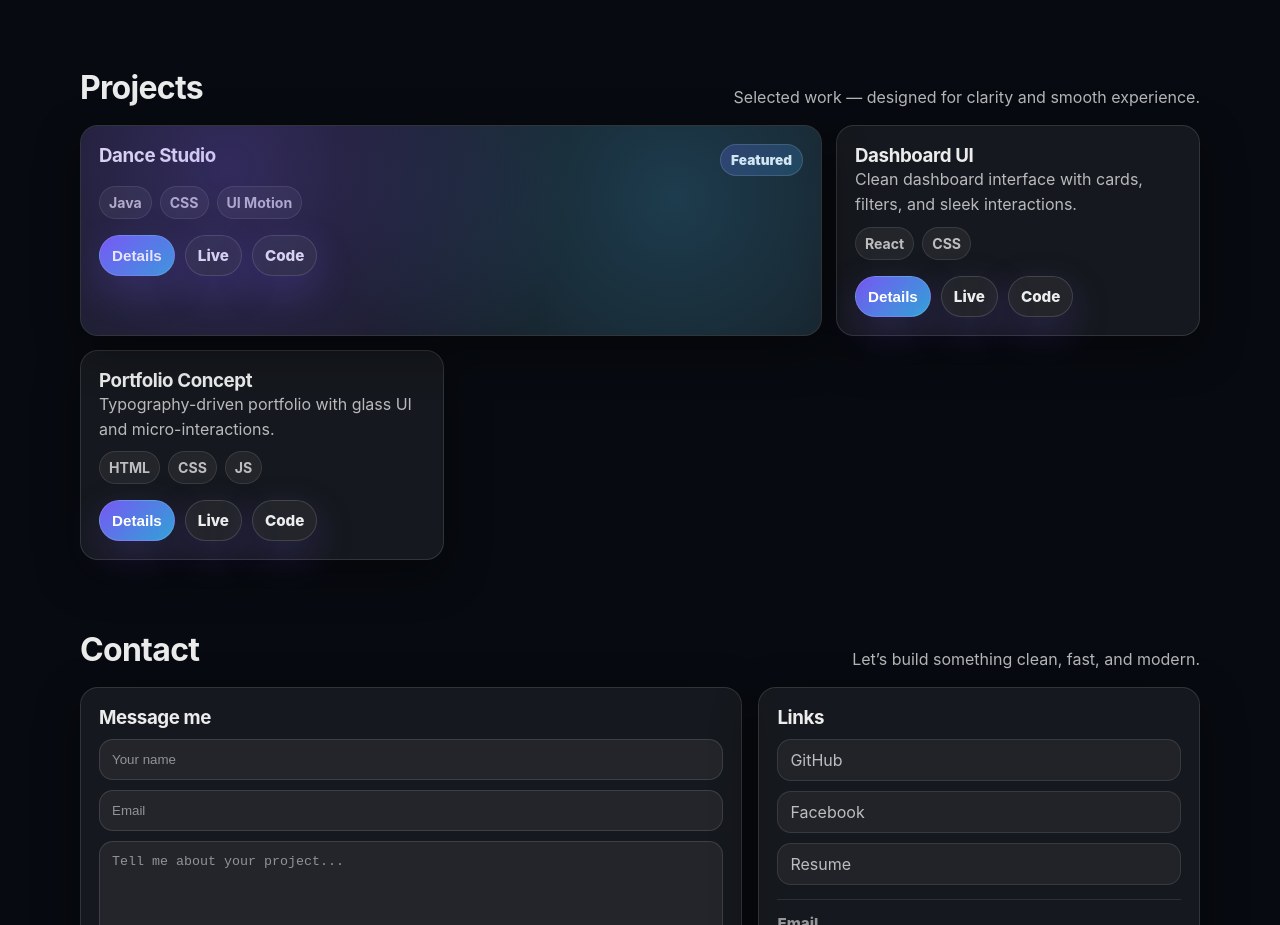
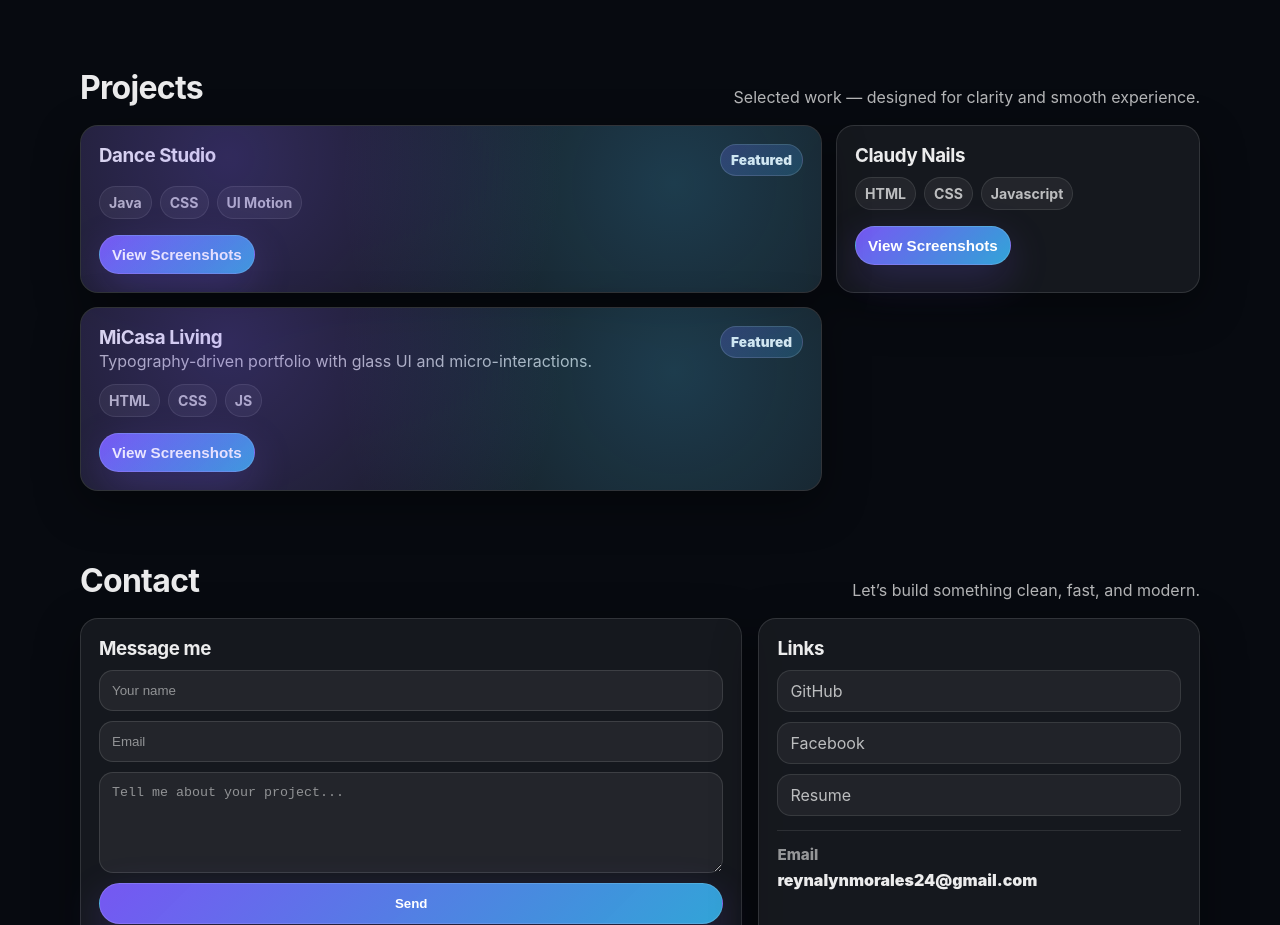
Before and after one commit to reeeiiiuuu/my-portfolio, a React (Vite) app: page / in a window 1280 px wide. Shown: the part 1174-2099 px from the top of the page. Built offline with nearby package versions, Linux system fonts and the light colour scheme.

Commit message:
Update portfolio from Codespaces

```diff
--- a/src/App.css
+++ b/src/App.css
@@ -688,6 +688,26 @@ a {
   font-size: 0.9rem;
 }
 
+.modalGallery {
+  margin-top: 14px;
+  display: grid;
+  grid-template-columns: repeat(auto-fit, minmax(220px, 1fr));
+  gap: 12px;
+}
+
+.modalImg {
+  width: 100%;
+  display: block;
+  border-radius: 12px;
+  object-fit: cover;
+  border: 1px solid rgba(255, 255, 255, 0.08);
+}
+
+.modalHint {
+  margin-top: 12px;
+  opacity: 0.7;
+}
+
 /* Responsive */
 @media (max-width: 980px) {
   .hero {
--- a/src/App.jsx
+++ b/src/App.jsx
@@ -41,19 +41,71 @@ const PROJECTS = [
   },
   {
     id: 2,
-    title: "Dashboard UI",
-    desc: "Clean dashboard interface with cards, filters, and sleek interactions.",
-    tech: ["React", "CSS"],
-    live: "#",
-    code: "#",
+    title: "Claudy Nails",
+    desc: "",
+    tech: ["HTML", "CSS" ,"Javascript"],
+    image: [
+      '${import.meta.env.BASE_URL}projects/project4/1.png',
+      '${import.meta.env.BASE_URL}projects/project4/2.png',
+      '${import.meta.env.BASE_URL}projects/project4/3.png',
+      '${import.meta.env.BASE_URL}projects/project4/4.png',
+      '${import.meta.env.BASE_URL}projects/project4/5.png',
+      '${import.meta.env.BASE_URL}projects/project4/6.png',
+      '${import.meta.env.BASE_URL}projects/project4/7.png',
+      '${import.meta.env.BASE_URL}projects/project4/8.png',
+      '${import.meta.env.BASE_URL}projects/project4/9.png',
+      '${import.meta.env.BASE_URL}projects/project4/10.png',
+      '${import.meta.env.BASE_URL}projects/project4/11.png',
+      '${import.meta.env.BASE_URL}projects/project4/12.png',
+      '${import.meta.env.BASE_URL}projects/project4/13.png',
+      '${import.meta.env.BASE_URL}projects/project4/14.png',
+      '${import.meta.env.BASE_URL}projects/project4/15.png',
+      '${import.meta.env.BASE_URL}projects/project4/16.png',
+      '${import.meta.env.BASE_URL}projects/project4/17.png',
+      '${import.meta.env.BASE_URL}projects/project4/18.png',
+    ]
   },
   {
     id: 3,
-    title: "Portfolio Concept",
+    title: "MiCasa Living",
     desc: "Typography-driven portfolio with glass UI and micro-interactions.",
     tech: ["HTML", "CSS", "JS"],
-    live: "#",
-    code: "#",
+    featured: true,
+    image: [
+      '${import.meta.env.BASE_URL}projects/project5/1.png',
+      '${import.meta.env.BASE_URL}projects/project5/2.png',
+      '${import.meta.env.BASE_URL}projects/project5/3.png',
+      '${import.meta.env.BASE_URL}projects/project5/4.png',
+      '${import.meta.env.BASE_URL}projects/project5/5.png',
+      '${import.meta.env.BASE_URL}projects/project5/6.png',
+      '${import.meta.env.BASE_URL}projects/project5/7.png',
+      '${import.meta.env.BASE_URL}projects/project5/8.png',
+      '${import.meta.env.BASE_URL}projects/project5/9.png',
+      '${import.meta.env.BASE_URL}projects/project5/10.png',
+      '${import.meta.env.BASE_URL}projects/project5/11.png',
+      '${import.meta.env.BASE_URL}projects/project5/12.png',
+      '${import.meta.env.BASE_URL}projects/project5/13.png',
+      '${import.meta.env.BASE_URL}projects/project5/14.png',
+      '${import.meta.env.BASE_URL}projects/project5/15.png',
+      '${import.meta.env.BASE_URL}projects/project5/16.png',
+      '${import.meta.env.BASE_URL}projects/project5/17.png',
+      '${import.meta.env.BASE_URL}projects/project5/18.png',
+      '${import.meta.env.BASE_URL}projects/project5/19.png',
+      '${import.meta.env.BASE_URL}projects/project5/20.png',
+      '${import.meta.env.BASE_URL}projects/project5/21.png',
+      '${import.meta.env.BASE_URL}projects/project5/22.png',
+      '${import.meta.env.BASE_URL}projects/project5/23.png',
+      '${import.meta.env.BASE_URL}projects/project5/24.png',
+      '${import.meta.env.BASE_URL}projects/project5/25.png',
+      '${import.meta.env.BASE_URL}projects/project5/26.png',
+      '${import.meta.env.BASE_URL}projects/project5/27.png',
+      '${import.meta.env.BASE_URL}projects/project5/28.png',
+      '${import.meta.env.BASE_URL}projects/project5/29.png',
+      '${import.meta.env.BASE_URL}projects/project5/30.png',
+      '${import.meta.env.BASE_URL}projects/project5/31.png',
+      '${import.meta.env.BASE_URL}projects/project5/32.png',
+      '${import.meta.env.BASE_URL}projects/project5/33.png',
+    ]
   },
 ];
 
@@ -295,16 +347,16 @@ export default function App() {
                   ))}
                 </div>
 
-                <div className="projectActions" onClick={(e) => e.stopPropagation()}>
-                  <button className="btn btnSmall" onClick={() => setActiveProject(p)}>
-                    Details
+                <div
+                  className="projectActions"
+                  onClick={(e) => e.stopPropagation()}
+                >
+                  <button
+                    className="btn btnSmall"
+                    onClick={() => setActiveProject(p)}
+                  >
+                    View Screenshots
                   </button>
-                  <a className="btn btnSmall btnGhost" href={p.live} target="_blank" rel="noreferrer">
-                    Live
-                  </a>
-                  <a className="btn btnSmall btnGhost" href={p.code} target="_blank" rel="noreferrer">
-                    Code
-                  </a>
                 </div>
               </article>
             ))}
@@ -365,8 +417,17 @@ export default function App() {
         aria-hidden={!activeProject}
         onClick={() => setActiveProject(null)}
       >
-        <div className="modalPanel" role="dialog" aria-modal="true" onClick={(e) => e.stopPropagation()}>
-          <button className="modalClose" aria-label="Close" onClick={() => setActiveProject(null)}>
+        <div
+          className="modalPanel"
+          role="dialog"
+          aria-modal="true"
+          onClick={(e) => e.stopPropagation()}
+        >
+          <button
+            className="modalClose"
+            aria-label="Close"
+            onClick={() => setActiveProject(null)}
+          >
             ✕
           </button>
 
@@ -374,11 +435,28 @@ export default function App() {
             <>
               <h3 className="modalTitle">{activeProject.title}</h3>
               <p className="modalDesc">{activeProject.desc}</p>
+
               <div className="modalTech">
                 {activeProject.tech.map((t) => (
                   <span key={t}>{t}</span>
                 ))}
               </div>
+
+              {activeProject.images?.length ? (
+                <div className="modalGallery">
+                  {activeProject.images.map((src, i) => (
+                    <img
+                      key={src}
+                      className="modalImg"
+                      src={src}
+                      alt={`${activeProject.title} screenshot ${i + 1}`}
+                      loading="lazy"
+                    />
+                  ))}
+                </div>
+              ) : (
+                <p className="modalHint">No screenshots added yet.</p>
+              )}
             </>
           )}
         </div>
```
